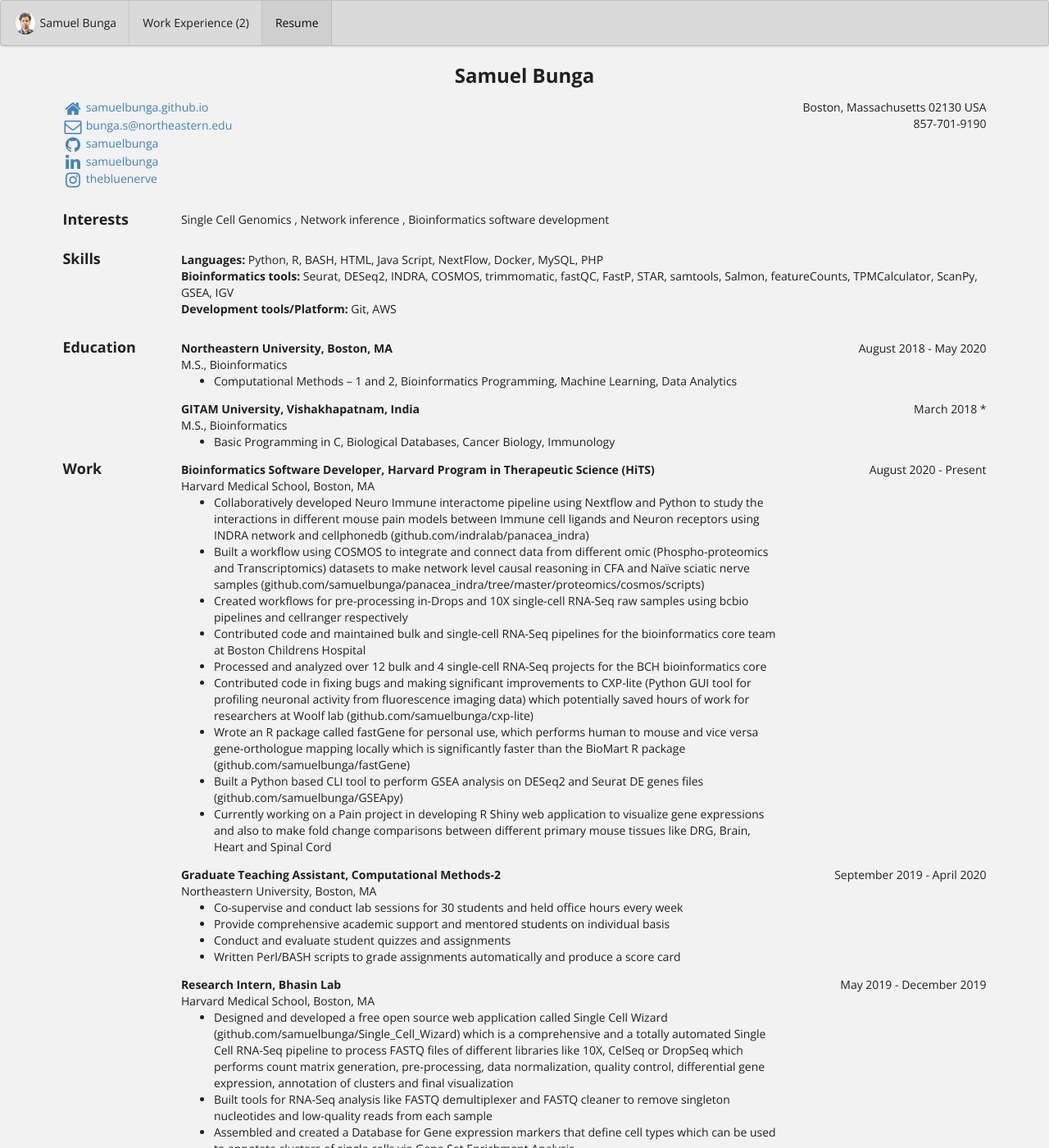
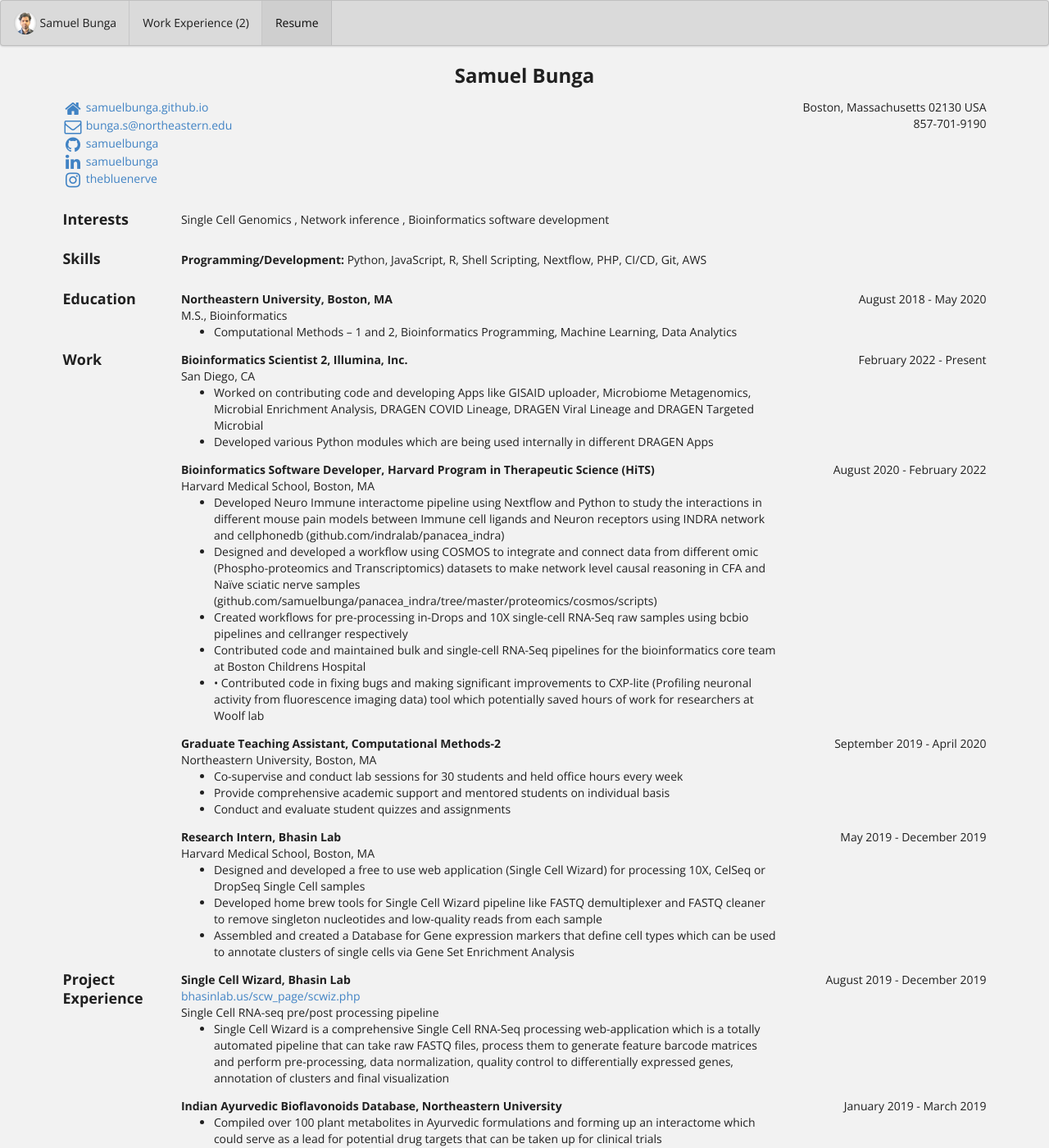
Before and after one commit to samuelbunga/samuelbunga.github.io, a Jekyll site: the page built from bio/index.html, in a window 1280 px wide and 1400 px high. Shown: the whole window at 82% size. Built offline with Jekyll 4.4.1, drawn with Linux system fonts in a browser that asks for light colours; some of the changed text lies outside the part shown.

Commit message:
Update bio.json

```diff
--- a/_data/bio.json
+++ b/_data/bio.json
@@ -51,34 +51,12 @@
   ],
   "skills": [
     {
-      "name": "Languages",
+      "name": "Programming/Development",
       "level": "",
       "keywords": [
-        "Python",
-        "R",
-        "BASH",
-        "HTML",
-        "Java Script",
-        "NextFlow",
-        "Docker",
-        "MySQL",
-        "PHP"
+        "Python", "JavaScript", "R", "Shell Scripting", "Nextflow", "PHP", "CI/CD", "Git", "AWS"
       ]
     },
-    {
-      "name": "Bioinformatics tools",
-      "level": "",
-      "keywords": ["Seurat", "DESeq2", "INDRA", "COSMOS", "trimmomatic", "fastQC", "FastP", "STAR", "samtools", "Salmon", "featureCounts", "TPMCalculator",
-                   "ScanPy", "GSEA", "IGV"]
-    },
-    {
-      "name": "Development tools/Platform",
-      "level": "",
-      "keywords": [
-        "Git",
-        "AWS"
-      ]
-    }
 
   ],
   "education": [
@@ -93,36 +71,32 @@
         "Computational Methods – 1 and 2, Bioinformatics Programming, Machine Learning, Data Analytics"
       ]
     },
-    {
-      "institution": "GITAM University, Vishakhapatnam, India",
-      "area": "Bioinformatics",
-      "studyType": "M.S.",
-      "startDate": "March 2018 *",
-      "endDate": "",
-      "gpa": "3.7",
-      "courses": [
-        "Basic Programming in C, Biological Databases, Cancer Biology, Immunology"
-      ]
-    }
   ],
   "work": [
+    {
+      "company": "Illumina, Inc.",
+      "position": "Bioinformatics Scientist 2",
+      "startDate": "February 2022",
+      "endDate": "Present",
+      "summary": "San Diego, CA",
+      "highlights": [
+        "Worked on contributing code and developing Apps like GISAID uploader, Microbiome Metagenomics, Microbial Enrichment Analysis, DRAGEN COVID Lineage, DRAGEN Viral Lineage and DRAGEN Targeted Microbial",
+        "Developed various Python modules which are being used internally in different DRAGEN Apps"
+      ]
+    },
     {
       "company": "Harvard Program in Therapeutic Science (HiTS)",
       "position": "Bioinformatics Software Developer",
       "website": "",
       "startDate": "August 2020",
-      "endDate": "Present",
+      "endDate": "February 2022",
       "summary": "Harvard Medical School, Boston, MA",
       "highlights": [
-        "Collaboratively developed Neuro Immune interactome pipeline using Nextflow and Python to study the interactions in different mouse pain models between Immune cell ligands and Neuron receptors using INDRA network and cellphonedb (github.com/indralab/panacea_indra)",
-        "Built a workflow using COSMOS to integrate and connect data from different omic (Phospho-proteomics and Transcriptomics) datasets to make network level causal reasoning in CFA and Naïve sciatic nerve samples (github.com/samuelbunga/panacea_indra/tree/master/proteomics/cosmos/scripts)",
+        "Developed Neuro Immune interactome pipeline using Nextflow and Python to study the interactions in different mouse pain models between Immune cell ligands and Neuron receptors using INDRA network and cellphonedb (github.com/indralab/panacea_indra)",
+        "Designed and developed a workflow using COSMOS to integrate and connect data from different omic (Phospho-proteomics and Transcriptomics) datasets to make network level causal reasoning in CFA and Naïve sciatic nerve samples (github.com/samuelbunga/panacea_indra/tree/master/proteomics/cosmos/scripts)",
         "Created workflows for pre-processing in-Drops and 10X single-cell RNA-Seq raw samples using bcbio pipelines and cellranger respectively",
         "Contributed code and maintained bulk and single-cell RNA-Seq pipelines for the bioinformatics core team at Boston Childrens Hospital",
-        "Processed and analyzed over 12 bulk and 4 single-cell RNA-Seq projects for the BCH bioinformatics core",
-        "Contributed code in fixing bugs and making significant improvements to CXP-lite (Python GUI tool for profiling neuronal activity from fluorescence imaging data) which potentially saved hours of work for researchers at Woolf lab (github.com/samuelbunga/cxp-lite)",
-        "Wrote an R package called fastGene for personal use, which performs human to mouse and vice versa gene-orthologue mapping locally which is significantly faster than the BioMart R package (github.com/samuelbunga/fastGene)",
-        "Built a Python based CLI tool to perform GSEA analysis on DESeq2 and Seurat DE genes files (github.com/samuelbunga/GSEApy)",
-        "Currently working on a Pain project in developing R Shiny web application to visualize gene expressions and also to make fold change comparisons between different primary mouse tissues like DRG, Brain, Heart and Spinal Cord"
+        "•	Contributed code in fixing bugs and making significant improvements to CXP-lite (Profiling neuronal activity from fluorescence imaging data) tool which potentially saved hours of work for researchers at Woolf lab"
       ]
 
     }
@@ -138,7 +112,6 @@
         "Co-supervise and conduct lab sessions for 30 students and held office hours every week",
         "Provide comprehensive academic support and mentored students on individual basis",
         "Conduct and evaluate student quizzes and assignments",
-        "Written Perl/BASH scripts to grade assignments automatically and produce a score card",
       ]
     },
     {
@@ -149,8 +122,8 @@
       "endDate": "December 2019",
       "summary": "Harvard Medical School, Boston, MA",
       "highlights": [
-        "Designed and developed a free open source web application called Single Cell Wizard (github.com/samuelbunga/Single_Cell_Wizard) which is a comprehensive and a totally automated Single Cell RNA-Seq pipeline to process FASTQ files of different libraries like 10X, CelSeq or DropSeq which performs count matrix generation, pre-processing, data normalization, quality control, differential gene expression, annotation of clusters and final visualization",
-        "Built tools for RNA-Seq analysis like FASTQ demultiplexer and FASTQ cleaner to remove singleton nucleotides and low-quality reads from each sample",
+        "Designed and developed a free to use web application (Single Cell Wizard) for processing 10X, CelSeq or DropSeq Single Cell samples",
+        "Developed home brew tools for Single Cell Wizard pipeline like FASTQ demultiplexer and FASTQ cleaner to remove singleton nucleotides and low-quality reads from each sample",
         "Assembled and created a Database for Gene expression markers that define cell types which can be used to annotate clusters of single cells via Gene Set Enrichment Analysis"
       ]
     },
@@ -164,7 +137,7 @@
       "endDate": "December 2019",
       "summary": "Single Cell RNA-seq pre/post processing pipeline",
       "highlights": [
-        "SCWiz is a comprehensive Single Cell RNA-Seq processing pipeline which is a totally automated platform that can take raw FASTQ files, process them to generate feature barcode matrices and perform pre-processing, data normalization, quality control to differentially expressed genes, annotation of clusters and final visualization",
+        "Single Cell Wizard is a comprehensive Single Cell RNA-Seq processing web-application which is a totally automated pipeline that can take raw FASTQ files, process them to generate feature barcode matrices and perform pre-processing, data normalization, quality control to differentially expressed genes, annotation of clusters and final visualization",
       ]
     },
     {
```
